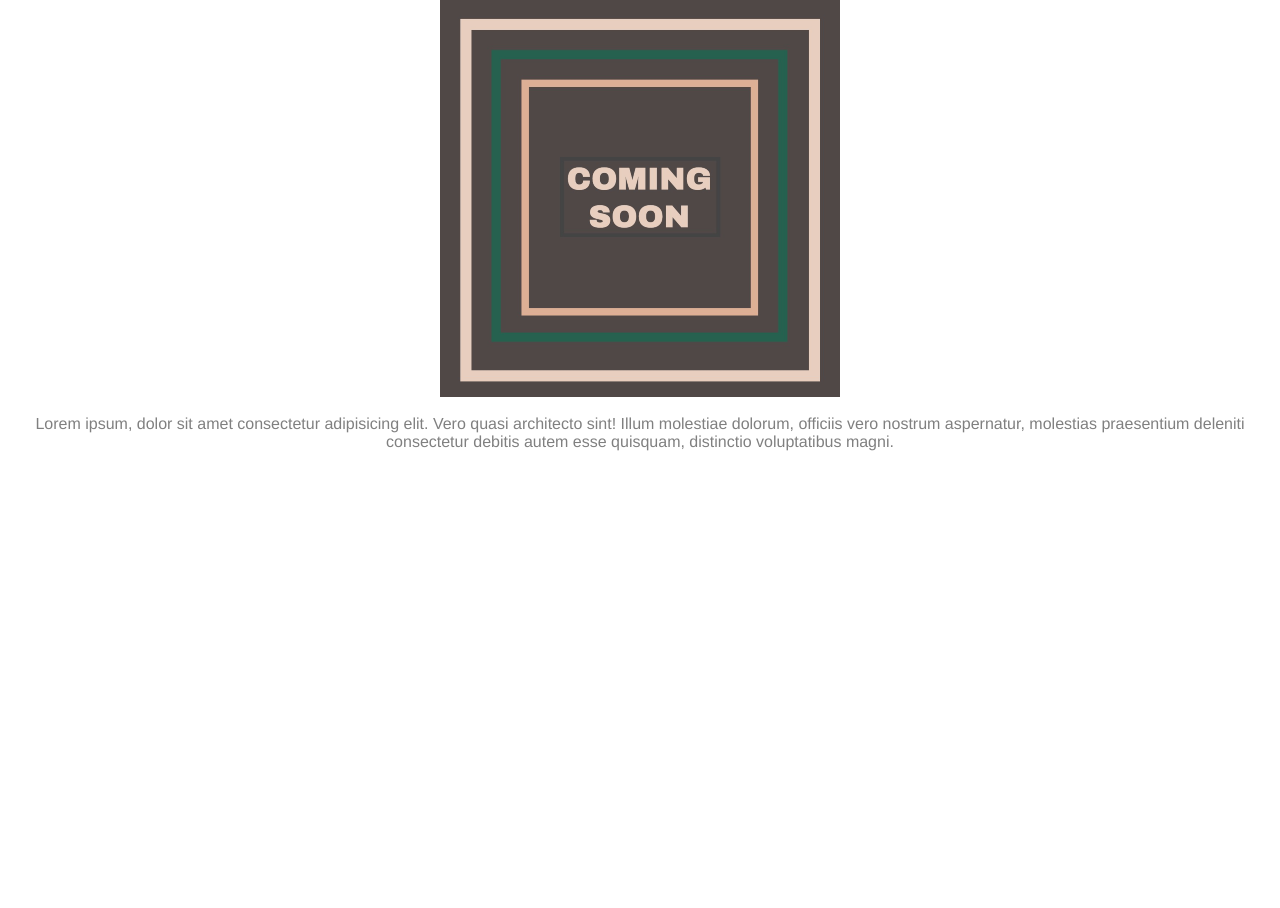
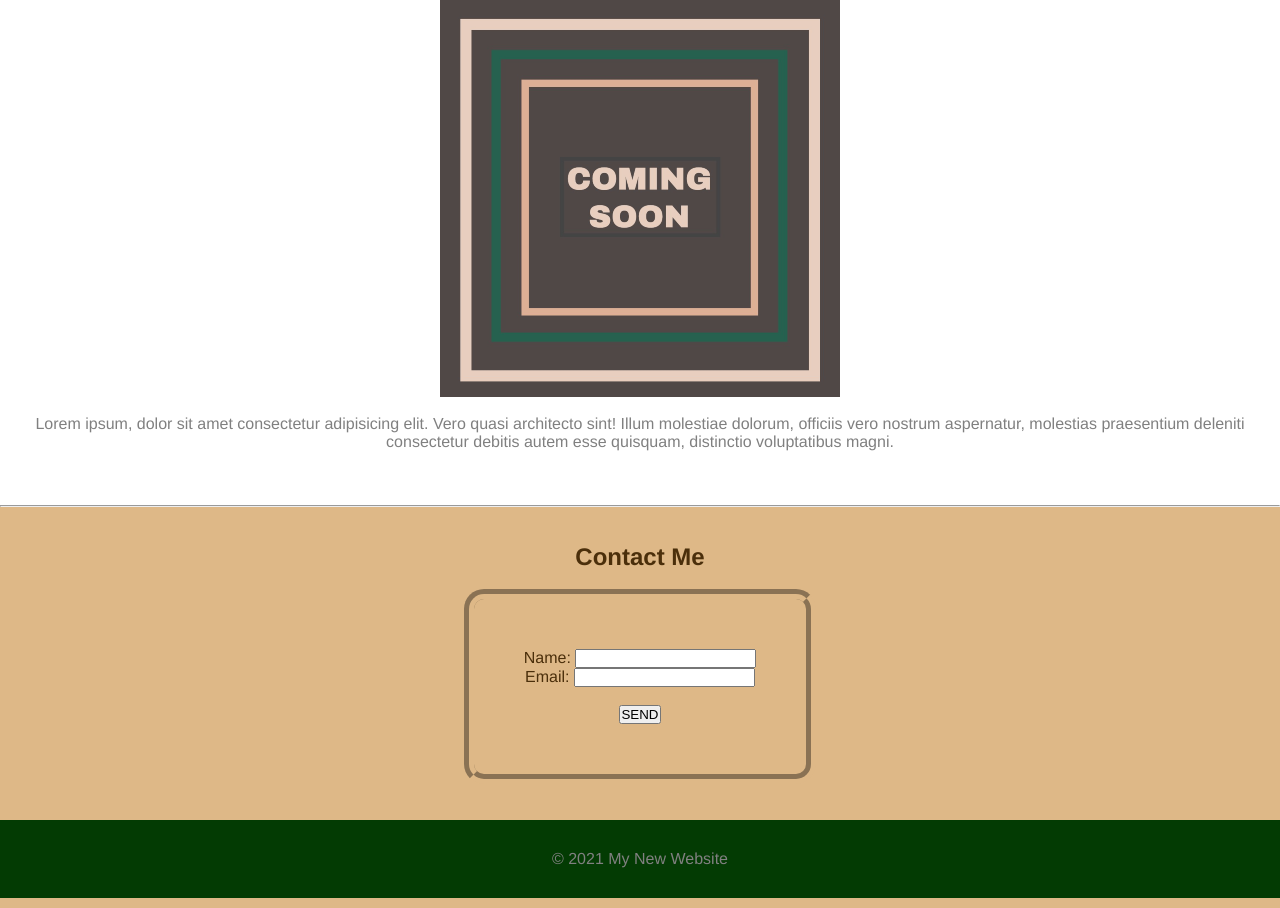
Before and after one commit to Shreyas-g97/landing_page, a plain HTML site: page index.html in a window 1280 px wide. Shown: the part 169-1077 px from the top of the page. Before the commit the page ends 800 px from the top, so only its background shows below. Drawn offline with Linux system fonts and the light colour scheme.

Commit message:
final changes

```diff
--- a/index.html
+++ b/index.html
@@ -7,11 +7,11 @@
 
     <body>
         <header>
-            <nav class="text-right"></nav>
+            <nav></nav>
                 <ul>
-                    <li><a href="https://github.com/" target="_blank">Github</a></li>
-                    <li><a href="#" target="_blank">Portfolio</a></li>
-                    <li><a href="#" target="_blank">Contact</a></li>
+                    <li class="text-right"><a href="https://github.com/" target="_blank">Github</a></li>
+                    <li class="text-right"><a href="#" target="_blank">Portfolio</a></li>
+                    <li class="text-right"><a href="#" target="_blank">Contact</a></li>
                 </ul>
         </header>
         <br>
@@ -21,5 +21,34 @@
         <br>
         <p>Lorem ipsum, dolor sit amet consectetur adipisicing elit. Vero quasi architecto sint! Illum molestiae dolorum, officiis vero nostrum aspernatur, molestias praesentium deleniti consectetur debitis autem esse quisquam, distinctio voluptatibus magni.</p>
 
+        <br>
+        <br>
+        <br>
+        <hr>
+        <div id="container">
+            <br>
+            <br>
+        <h2>Contact Me</h2>
+        <br>
+        <form>
+            <ul>
+                <li>
+                    <label for="name">Name:</label>
+                    <input type="text" id="name" name="user-name">
+                </li>
+                <li>
+                    <label for="email">Email:</label>
+                    <input type="text" id="email" name="user-email">
+                </li>
+            </ul>
+            <br>
+            <div>
+                <button type="submit">SEND</button>
+            </div>
+        </form>
+        <br>
+        <br>
+        </div>
+        <footer>© 2021 My New Website</footer>
     </body>
 </html>
--- a/style.css
+++ b/style.css
@@ -17,11 +17,11 @@ header {
     border-bottom: 10px solid burlywood;
 }
 
-li {
-    display: inline;
+.text-right {
     font-size: 20px;
     margin: 25px;
-    color: white;
+    color: brown;
+    display: inline;
 }
 
 h1 {
@@ -37,3 +37,38 @@ img {
 p {
     text-align: center;
 }
+
+h2 {
+    text-align: center;
+}
+
+form {
+    display: block;
+}
+
+footer {
+    text-align: center;
+    background-color: rgb(3, 59, 3);
+    padding: 30px;
+    border-bottom: 10px solid burlywood;
+}
+
+form {
+    text-align: center;
+    padding: 50px;
+    border: 10px burlywood solid;
+    border-style: groove;
+    border-radius: 20px;
+    margin: auto;
+    width: fit-content;
+
+}
+
+#container {
+    background-color: burlywood;
+    color: rgb(75, 47, 11);
+}
+
+li {
+    list-style-type: none;
+}
```
